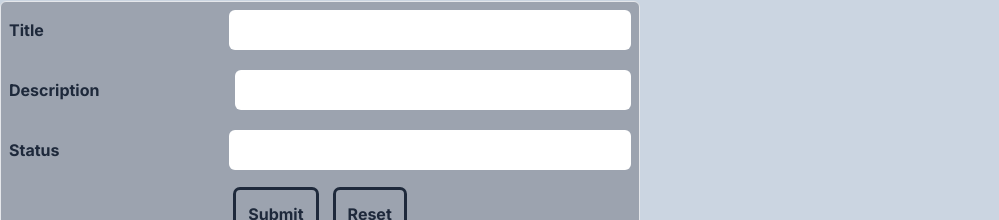
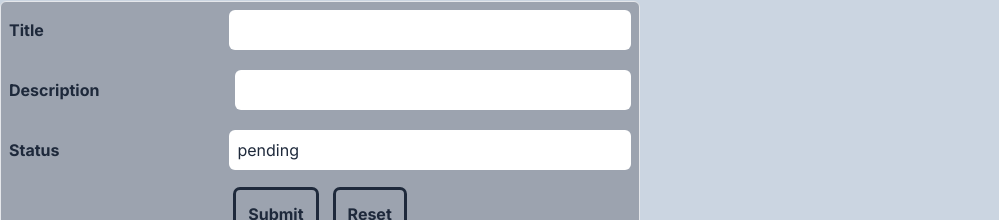
Before and after one commit to KhaledAMARI/Task-Management-Next-Client, a Next.js app: page /create-task in a window 1280 px wide. Shown: the part 87-307 px from the top of the page, without its empty margins (0-999 px from the left). Built offline with nearby package versions, Linux system fonts and the light colour scheme.

Commit message:
- Fix build issue.

```diff
--- a/src/app/create-task/page.tsx
+++ b/src/app/create-task/page.tsx
@@ -1,21 +1,20 @@
 "use client"
-import React, { ChangeEvent, FormEventHandler, useState } from 'react'
+import React, { ChangeEvent, FormEventHandler, Suspense, useState } from 'react'
 import { createTask, getTasks } from '../services/tasks';
 import { NewTaskProps } from './interface';
 import { useRouter, useSearchParams } from 'next/navigation';
 import { useTaskStore } from '../store';
 
 const CreateTask = () => {
+  const searchParams = useSearchParams();
+  const taskStatus = searchParams.get('taskStatus') as 'pending' | 'in-progress' | 'done';
+  const setTasks = useTaskStore((state: any) => state.setTasks);
   const router = useRouter();
-  const useParams = useSearchParams();
-  const taskStatus = useParams.get('taskStatus');
-  const setTasks = useTaskStore((state: any) => state.setTasks);
 
   const initialTask:NewTaskProps = {
     title: '',
     description: '',
-    //@ts-ignore
-    status: taskStatus
+    status: taskStatus || 'pending'
   };
 
   const [newTask, setNewTask] = useState(initialTask)
--- a/src/app/layout.tsx
+++ b/src/app/layout.tsx
@@ -1,6 +1,7 @@
 import type { Metadata } from "next";
 import { Inter } from "next/font/google";
 import "./globals.css";
+import { Suspense } from "react";
 
 const inter = Inter({ subsets: ["latin"] });
 
@@ -16,7 +17,11 @@ export default function RootLayout({
 }>) {
   return (
     <html lang="en">
-      <body className={inter.className}>{children}</body>
+      <body className={inter.className}>
+        <Suspense fallback={<div>Loading...</div>}>
+          {children}
+        </Suspense>
+      </body>
     </html>
   );
 }
```
